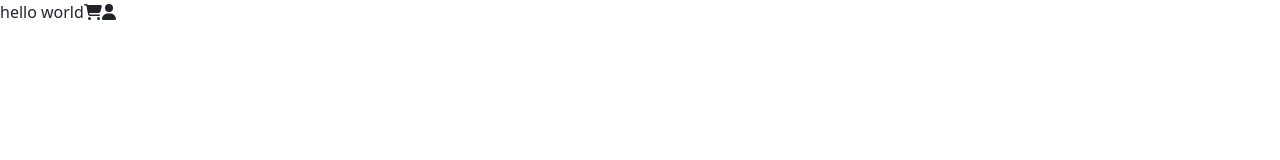
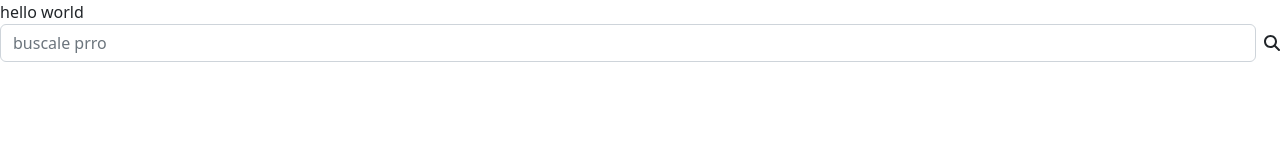
Before and after one commit to StovMedina/blu-front-end, a React (Create React App) app: page / in a window 1280 px wide. Shown: the top 160 px of the page. Built offline with nearby package versions, Linux system fonts and the light colour scheme.

Commit message:
search box icon added

```diff
--- a/src/App.js
+++ b/src/App.js
@@ -1,13 +1,11 @@
 import "./App.scss";
-import BluCartButton from "./components/Button/BluCartButton";
-import BluUserButton from "./components/Button/BluUserButton";
+import BluSearchBox from "./components/Forms/BluSearchBox";
 
 function App() {
   return (
     <div className="App">
       hello world
-      <BluCartButton />
-      <BluUserButton />
+      <BluSearchBox />
     </div>
   );
 }
--- /dev/null
+++ b/src/components/Forms/BluSearchBox.js
@@ -0,0 +1,20 @@
+import React from "react";
+import Form from "react-bootstrap/Form";
+import { FontAwesomeIcon } from "@fortawesome/react-fontawesome";
+import { faMagnifyingGlass } from "@fortawesome/free-solid-svg-icons";
+
+const BluSearchBox = () => {
+  return (
+    <div className="d-flex align-items-center">
+      <Form.Control
+        type="search"
+        placeholder="buscale prro"
+        className="me-2"
+        aria-label="Search"
+      ></Form.Control>
+      <FontAwesomeIcon icon={faMagnifyingGlass} />
+    </div>
+  );
+};
+
+export default BluSearchBox;
```
